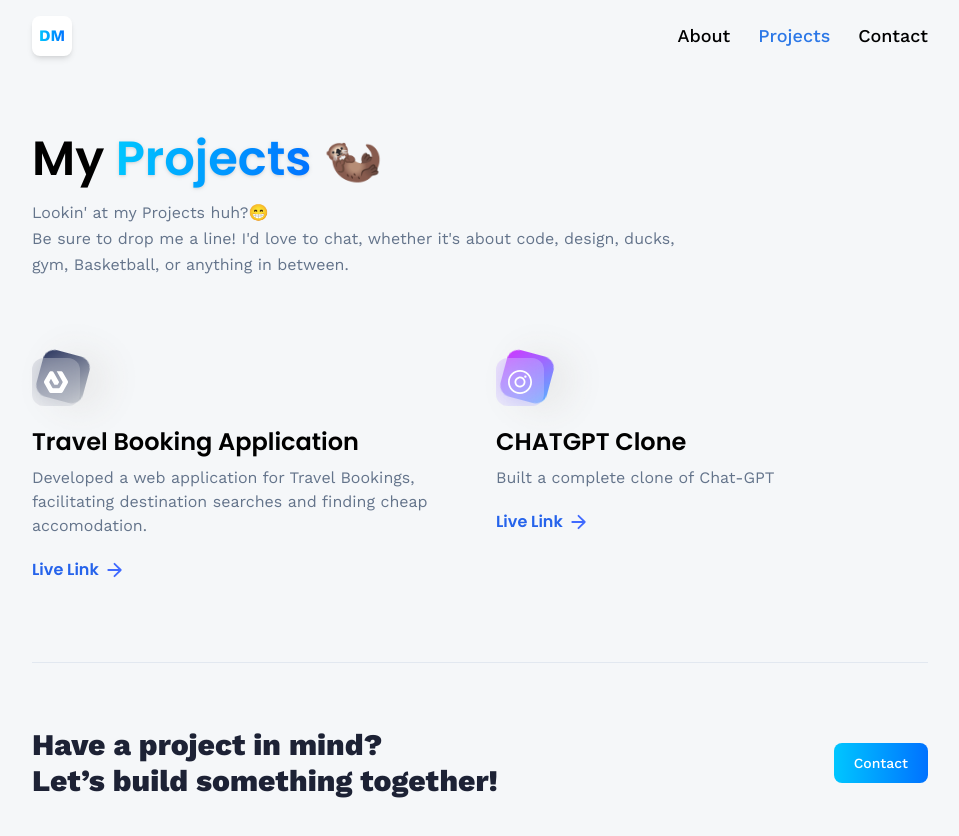
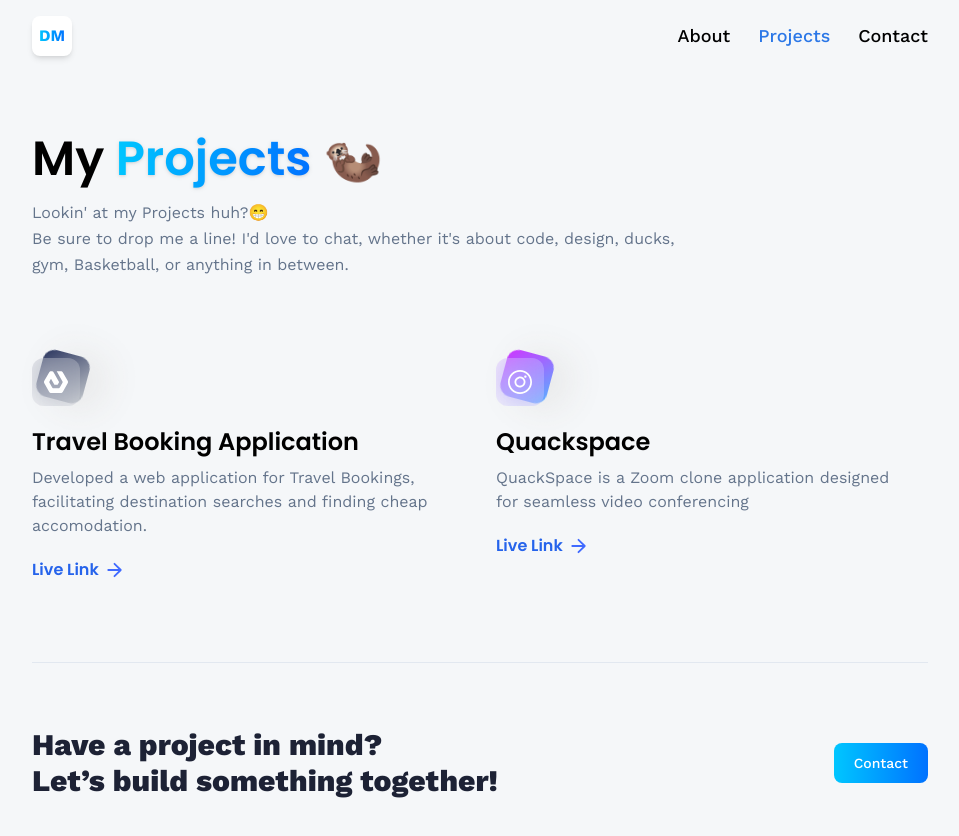
Before and after one commit to Demenico14/3d_portfolio, a React (Vite) app: page /Projects in a window 1280 px wide. Shown: the top 836 px of the page, without its empty margins (160-1119 px from the left). Built offline with nearby package versions, Linux system fonts and the light colour scheme.

Commit message:
Update index.js

```diff
--- a/src/constants/index.js
+++ b/src/constants/index.js
@@ -148,9 +148,9 @@ export const projects = [
     {
         iconUrl: snapgram,
         theme: 'btn-back-pink',
-        name: 'CHATGPT Clone',
-        description: 'Built a complete clone of Chat-GPT',
-        link: 'https://campus-guide-tan.vercel.app/'
+        name: 'Quackspace',
+        description: 'QuackSpace is a Zoom clone application designed for seamless video conferencing',
+        link: 'https://quackspace-sigma.vercel.app/'
     },
 
 
```
